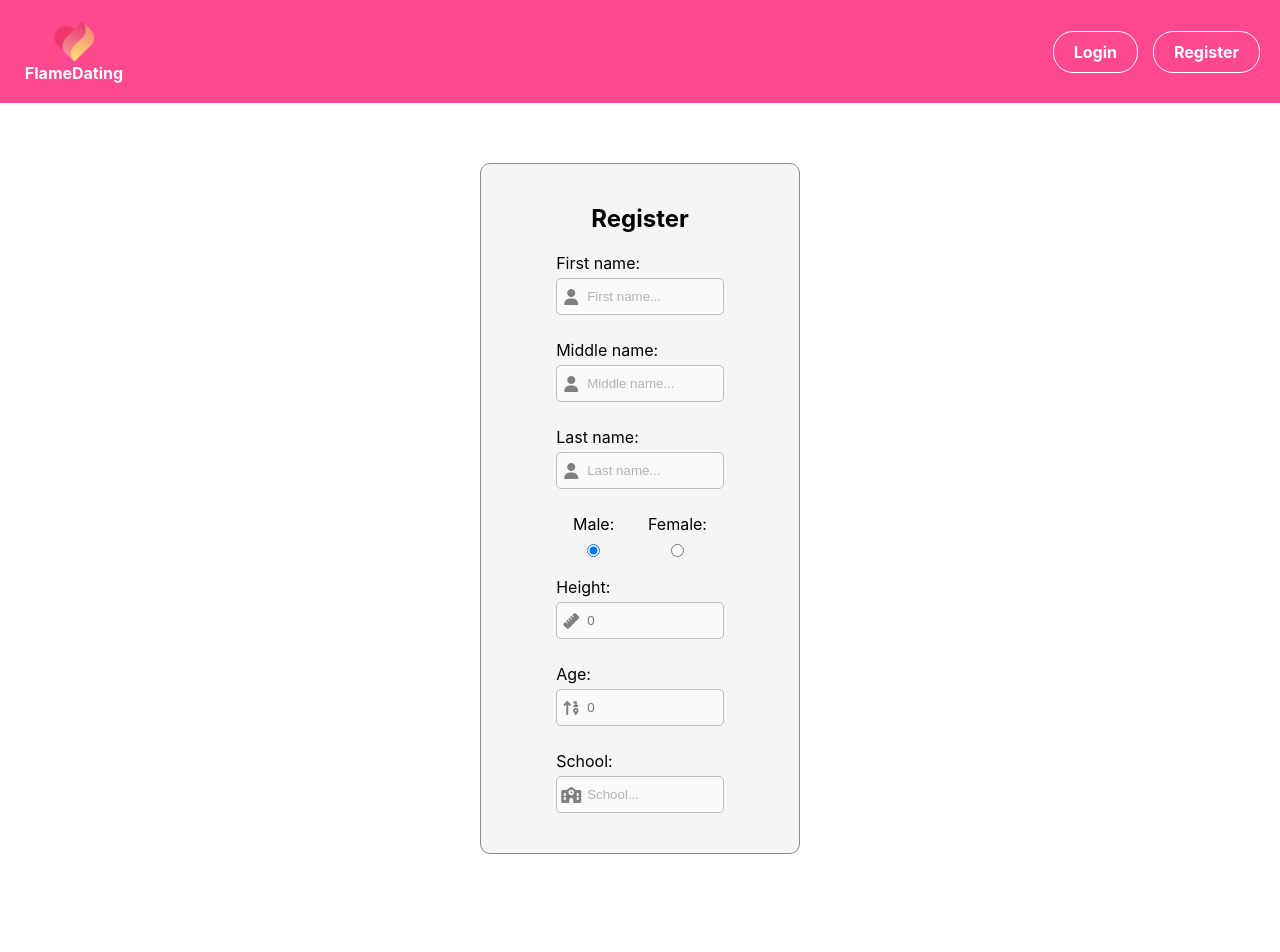
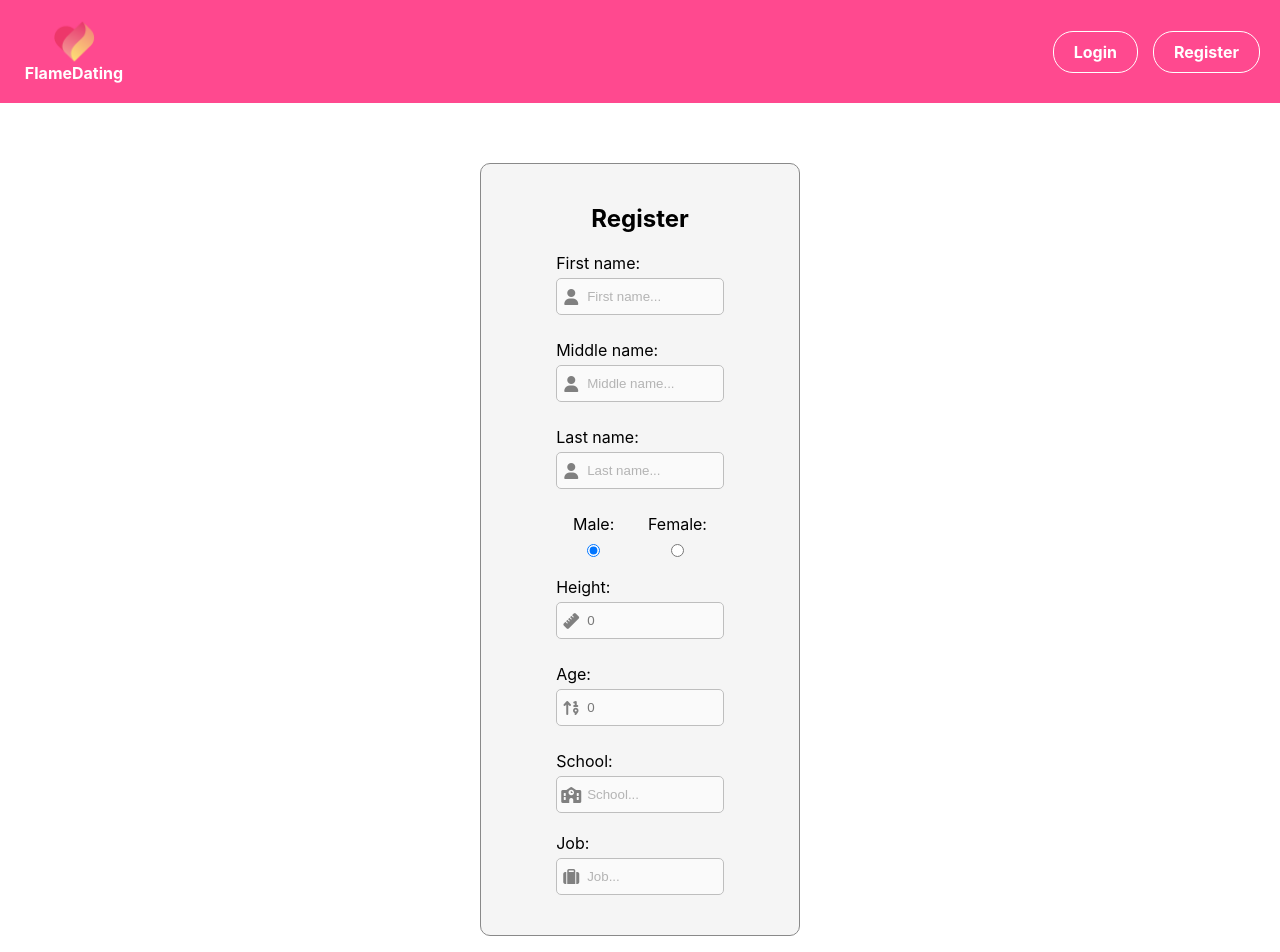
Before and after one commit to ivangeorgiev34/FlameDating, a React (Create React App) app: page /register in a window 1280 px wide. Shown: the top 952 px of the page. Before the commit the page ends 914 px from the top, so only its background shows below. Built offline with nearby package versions, Linux system fonts and the light colour scheme.

Commit message:
Add jobContainer class element

```diff
--- a/src/pages/Register/Register.tsx
+++ b/src/pages/Register/Register.tsx
@@ -190,6 +190,19 @@ export const Register: React.FC = () => {
             />
           </div>
         </div>
+        <div className={styles.jobContainer}>
+          <label htmlFor="job">Job:</label>
+          <div className={styles.jobInputContainer}>
+            <i className="fa-solid fa-suitcase"></i>
+            <input
+              type="text"
+              name="job"
+              placeholder="Job..."
+              value={formValues.job}
+              onChange={(e) => onFormChange(e)}
+            />
+          </div>
+        </div>
       </div>
     </div>
   );
```
